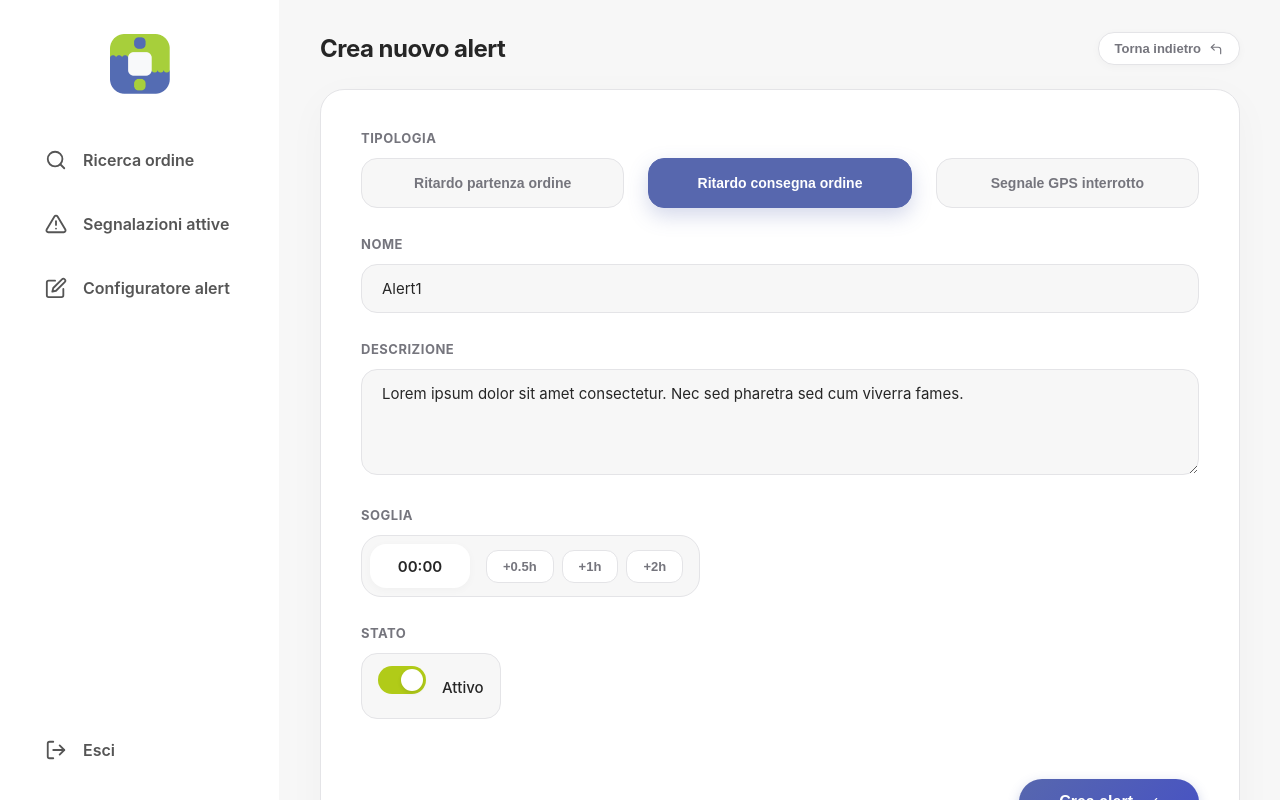
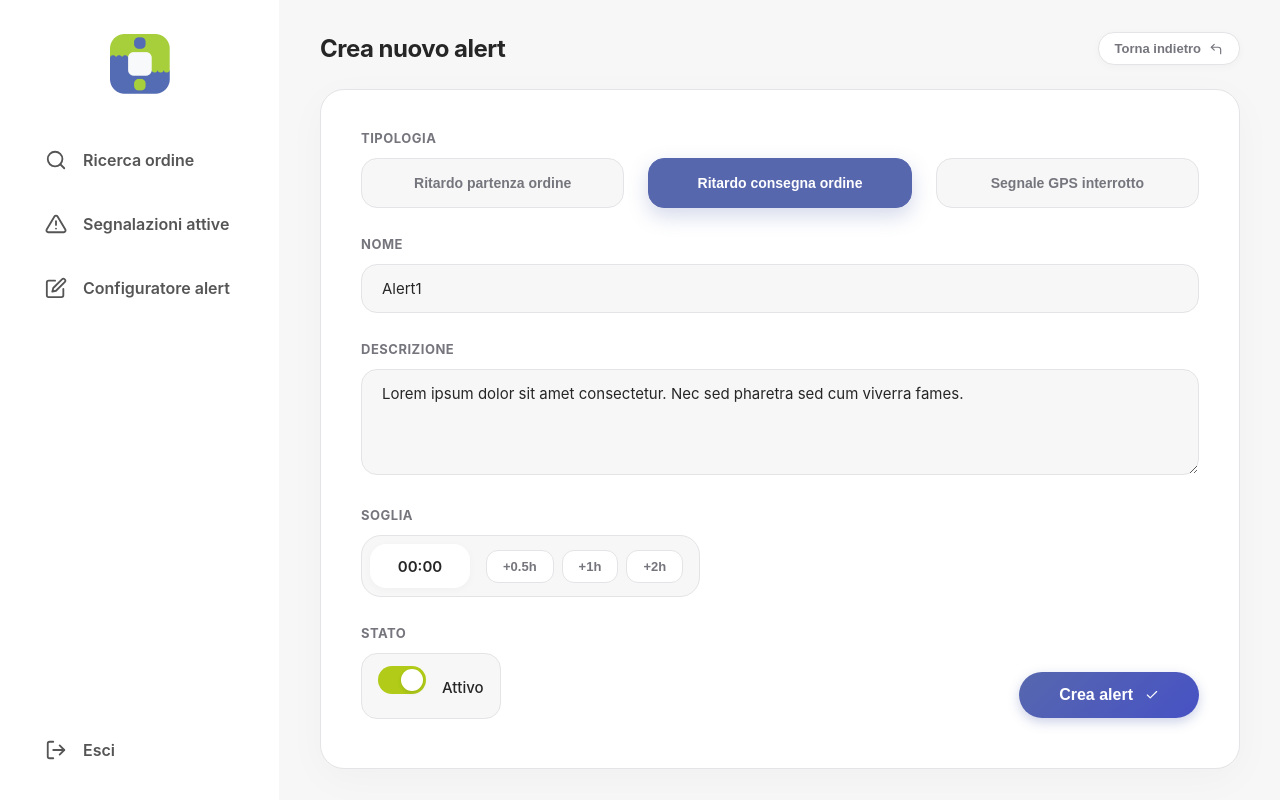
Before and after one commit to JFranciosi/packovery-frontend, an Angular app: page /alert-creation in a window 1280 px wide. Built offline with nearby package versions, Linux system fonts and the light colour scheme.

Commit message:
Fix: fix alert modification

```diff
--- a/src/app/component/alert-creation/alert-creation.css
+++ b/src/app/component/alert-creation/alert-creation.css
@@ -86,6 +86,7 @@
     margin-bottom: 20px;
     display: flex;
     flex-direction: column;
+    height: 85vh
 }
 
 .form-group {
@@ -281,7 +282,7 @@ input:checked+.slider:before {
 }
 
 .form-actions {
-    margin-top: 32px;
+    margin-top: -75px;
     display: flex;
     justify-content: flex-end;
 }
```
